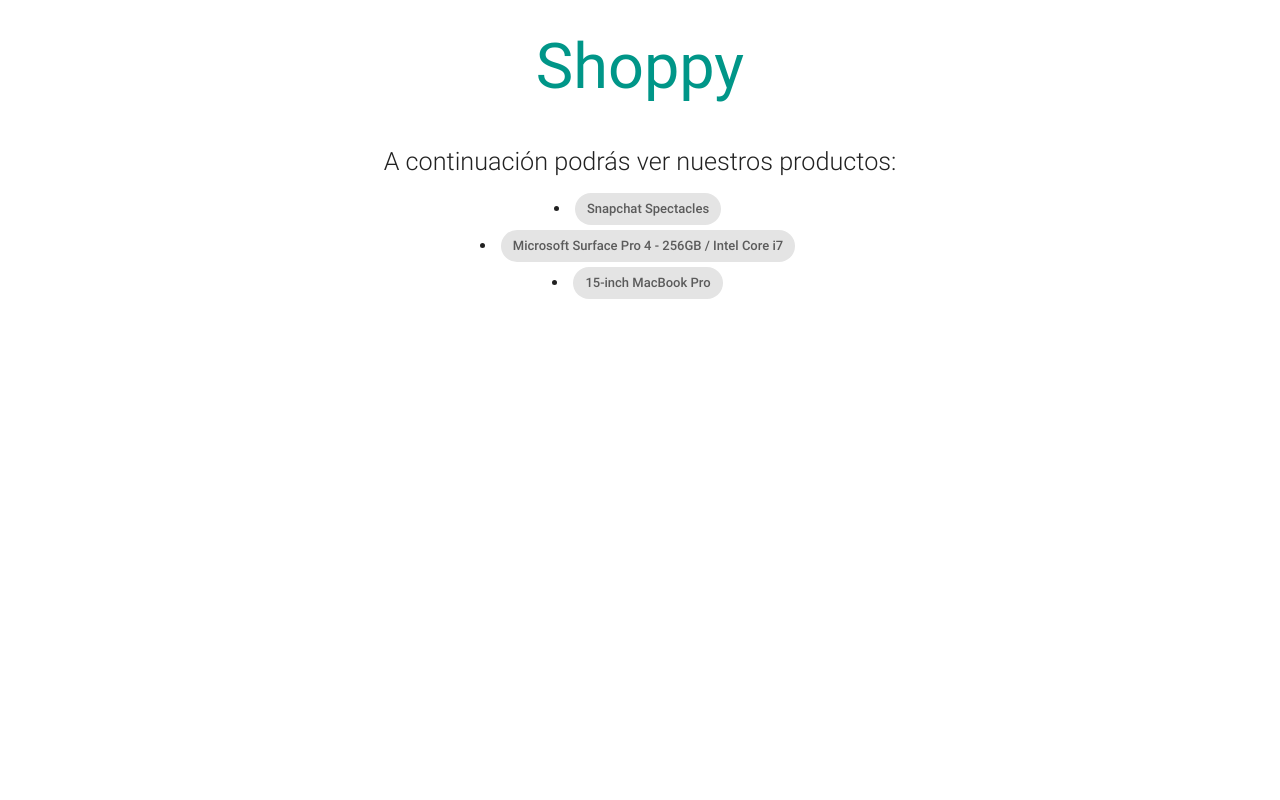
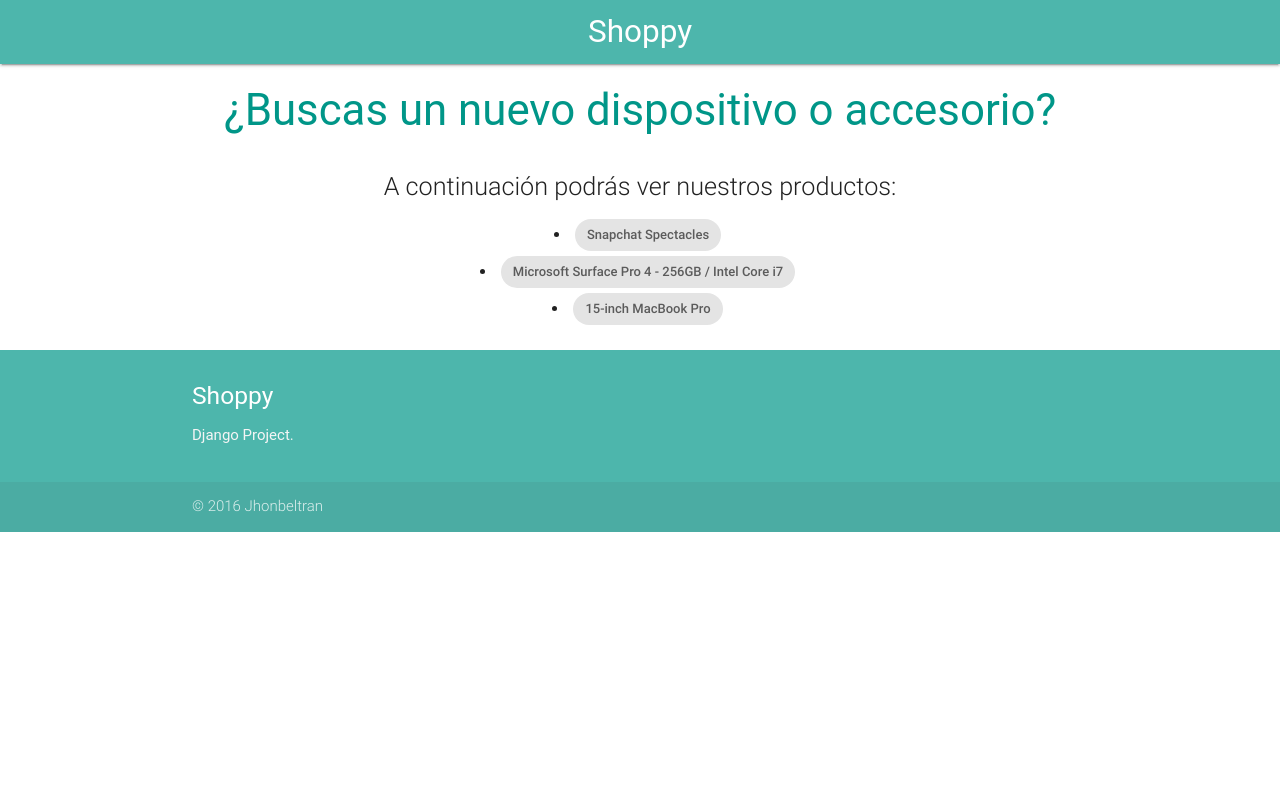
Before and after one commit to jbeltranleon/shoppydjango, a Django app: page / in a window 1280 px wide. Run offline with Django 3.2, Linux system fonts and the light colour scheme; data comes from the database, SQL or seed files in the repository; some libraries are stand-ins or nearby versions; some web fonts are replaced.

Commit message:
Uso una base.html para traer header y footer junto con los templates de django para componer una vista

```diff
--- /dev/null
+++ b/templates/base.html
@@ -0,0 +1,73 @@
+<!DOCTYPE html>
+<html lang="en">
+<head>
+	<meta charset="UTF-8">
+	<title>{% block page_title %}{% endblock %}</title>
+	<!--Import Google Icon Font-->
+    <link href="http://fonts.googleapis.com/icon?family=Material+Icons" rel="stylesheet">
+	<!-- Compiled and minified CSS -->
+  	<link rel="stylesheet" href="https://cdnjs.cloudflare.com/ajax/libs/materialize/0.97.8/css/materialize.min.css">
+  	<!--Let browser know website is optimized for mobile-->
+    <meta name="viewport" content="width=device-width, initial-scale=1.0"/>
+</head>
+<body>
+	<style>
+  		body {
+    		display: flex;
+    		min-height: 100vh;
+    		flex-direction: column;
+  		}
+
+  		main {
+    		flex: 1 0 auto;
+  		}
+  	</style>
+	<header>
+		<div class="nav-fixed">
+			<nav class="teal lighten-2">
+		    	<div class="nav-wrapper">
+		      	<a href="#" class="brand-logo center">Shoppy</a>
+		      		<ul id="nav-mobile" class="right hide-on-med-and-down">
+		        		<!-- <li><a href="#">Sass</a></li>
+		        		<li><a href="#">Components</a></li>
+		        		<li><a href="#">JavaScript</a></li> -->
+		      		</ul>
+		    	</div>
+		  	</nav>
+		</div>
+	</header>
+
+	{% block content %}{% endblock %}
+
+	<footer class="page-footer teal lighten-2">
+        <div class="container">
+            <div class="row">
+              <div class="col l6 s12">
+                <h5 class="white-text">Shoppy</h5>
+                <p class="grey-text text-lighten-4">Django Project.</p>
+              </div>
+              	<div class="col l4 offset-l2 s12">
+                	<!-- <h5 class="white-text">Links</h5>
+	                <ul>
+	                  <li><a class="grey-text text-lighten-3" href="#!">Link 1</a></li>
+	                  <li><a class="grey-text text-lighten-3" href="#!">Link 2</a></li>
+	                  <li><a class="grey-text text-lighten-3" href="#!">Link 3</a></li>
+	                  <li><a class="grey-text text-lighten-3" href="#!">Link 4</a></li>
+	                </ul> -->
+              	</div>
+            </div>
+        </div>
+        <div class="footer-copyright">
+            <div class="container">
+            © 2016 Jhonbeltran
+            <a class="grey-text text-lighten-4 right" href="#!"></a>
+            </div>
+        </div>
+    </footer>
+	<!--Import jQuery before materialize.js-->
+    <script type="text/javascript" src="https://code.jquery.com/jquery-2.1.1.min.js"></script>
+    <!-- Compiled and minified JavaScript -->
+  	<script src="https://cdnjs.cloudflare.com/ajax/libs/materialize/0.97.8/js/materialize.min.js"></script>
+
+</body>
+</html>
--- a/templates/index.html
+++ b/templates/index.html
@@ -1,19 +1,11 @@
-<!DOCTYPE html>
-<html lang="en">
-<head>
-	<meta charset="UTF-8">
-	<title>{{title}}</title>
-	<!--Import Google Icon Font-->
-    <link href="http://fonts.googleapis.com/icon?family=Material+Icons" rel="stylesheet">
-	<!-- Compiled and minified CSS -->
-  	<link rel="stylesheet" href="https://cdnjs.cloudflare.com/ajax/libs/materialize/0.97.8/css/materialize.min.css">
-  	<!--Let browser know website is optimized for mobile-->
-    <meta name="viewport" content="width=device-width, initial-scale=1.0"/>
-</head>
-<body>
+{% extends "base.html" %}
+{% block page_title %}
+	{{ title }}
+{% endblock %}
+{% block content %}
 	<div class="container">
 		<div class="row center">
-			<h1 class="teal-text">Shoppy</h1>
+			<h3 class="teal-text">¿Buscas un nuevo dispositivo o accesorio?</h3>
 		</div>
 		<div class="row center">
 			<h3 class="flow-text">A continuación podrás ver nuestros productos:</h3>
@@ -27,9 +19,4 @@
 		</div>
 
 	</div>
-	<!--Import jQuery before materialize.js-->
-    <script type="text/javascript" src="https://code.jquery.com/jquery-2.1.1.min.js"></script>
-    <!-- Compiled and minified JavaScript -->
-  	<script src="https://cdnjs.cloudflare.com/ajax/libs/materialize/0.97.8/js/materialize.min.js"></script>
-</body>
-</html>
+{% endblock %}
```
